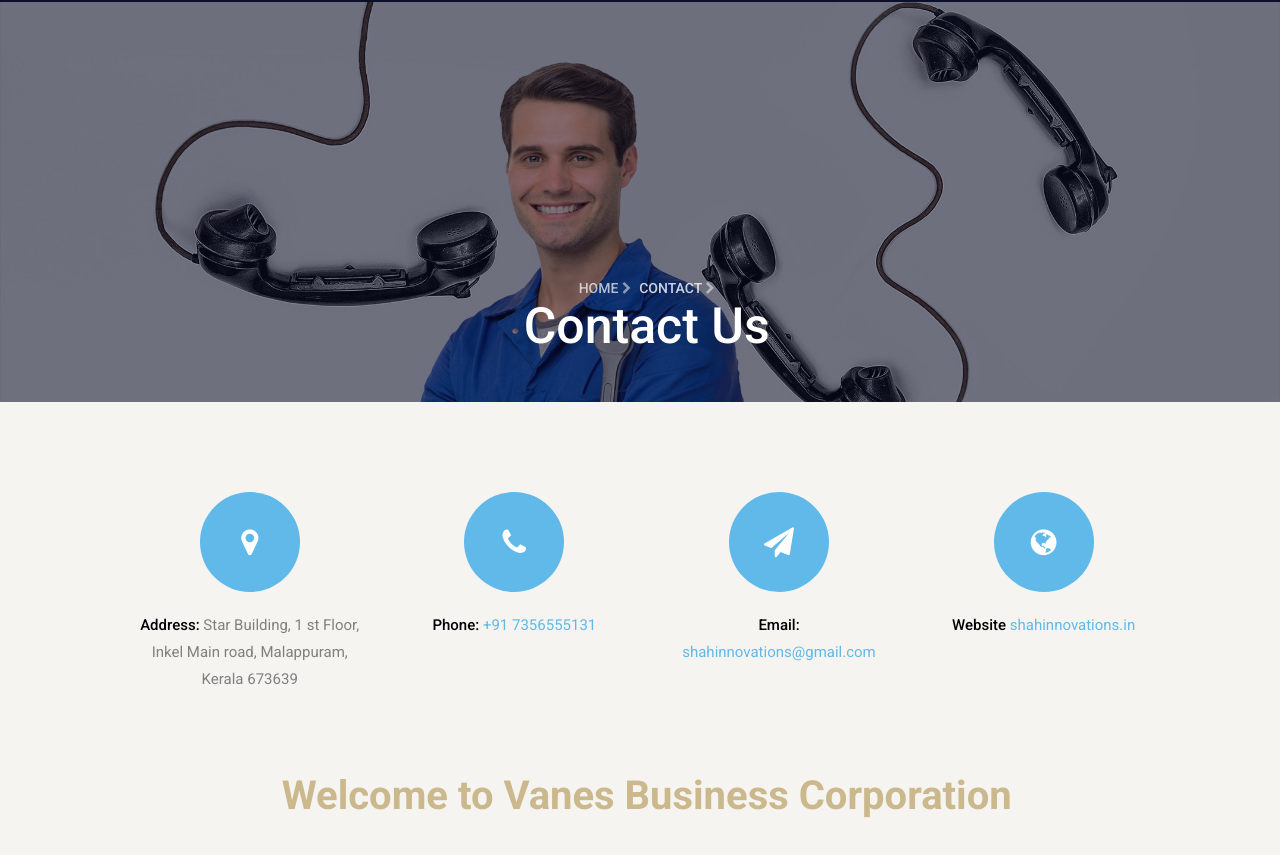
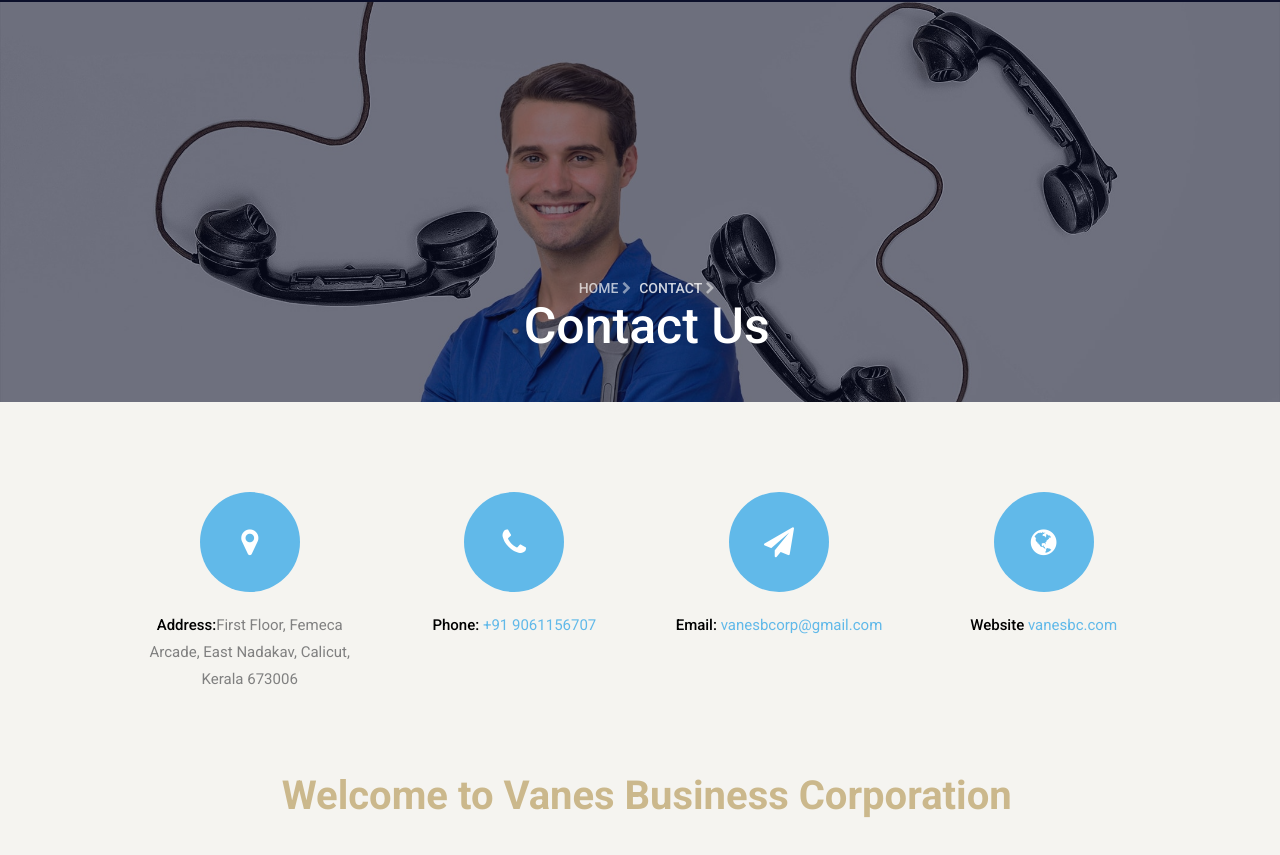
Before and after one commit to nabeelCode/nabeelcode.github.io, a plain HTML site: page contact/index.html in a window 1280 px wide. Shown: the part 219-1074 px from the top of the page. Drawn offline with Linux system fonts and the light colour scheme; some packages are replaced by stand-ins of ours; no server answers; grey boxes are pictures that could not be loaded.

Commit message:
contact page edit

```diff
--- a/contact/index.html
+++ b/contact/index.html
@@ -90,7 +90,7 @@
 				        			<span class="fa fa-map-marker"></span>
 				        		</div>
 				        		<div class="text">
-					            <p><span>Address:</span> Star Building, 1 st Floor, Inkel Main road, Malappuram, Kerala 673639</p>
+					            <p><span>Address:</span>First Floor, Femeca Arcade, East Nadakav, Calicut, Kerala 673006 </p>
 					          </div>
 				          </div>
 								</div>
@@ -100,7 +100,7 @@
 				        			<span class="fa fa-phone"></span>
 				        		</div>
 				        		<div class="text">
-					            <p><span>Phone:</span> <a href="tel://+918086555131">+91 7356555131</a></p>
+					            <p><span>Phone:</span> <a href="tel://+919061156707">+91 9061156707</a></p>
 					          </div>
 				          </div>
 								</div>
@@ -110,7 +110,7 @@
 				        			<span class="fa fa-paper-plane"></span>
 				        		</div>
 				        		<div class="text">
-					            <p><span>Email:</span> <a href="mailto:info@yoursite.com">shahinnovations@gmail.com</a></p>
+					            <p><span>Email:</span> <a href="mailto:info@yoursite.com">vanesbcorp@gmail.com</a></p>
 					          </div>
 				          </div>
 								</div>
@@ -120,7 +120,7 @@
 				        			<span class="fa fa-globe"></span>
 				        		</div>
 				        		<div class="text">
-					            <p><span>Website</span> <a href="#">shahinnovations.in</a></p>
+					            <p><span>Website</span> <a href="#">vanesbc.com</a></p>
 					          </div>
 				          </div>
 								</div>
```
